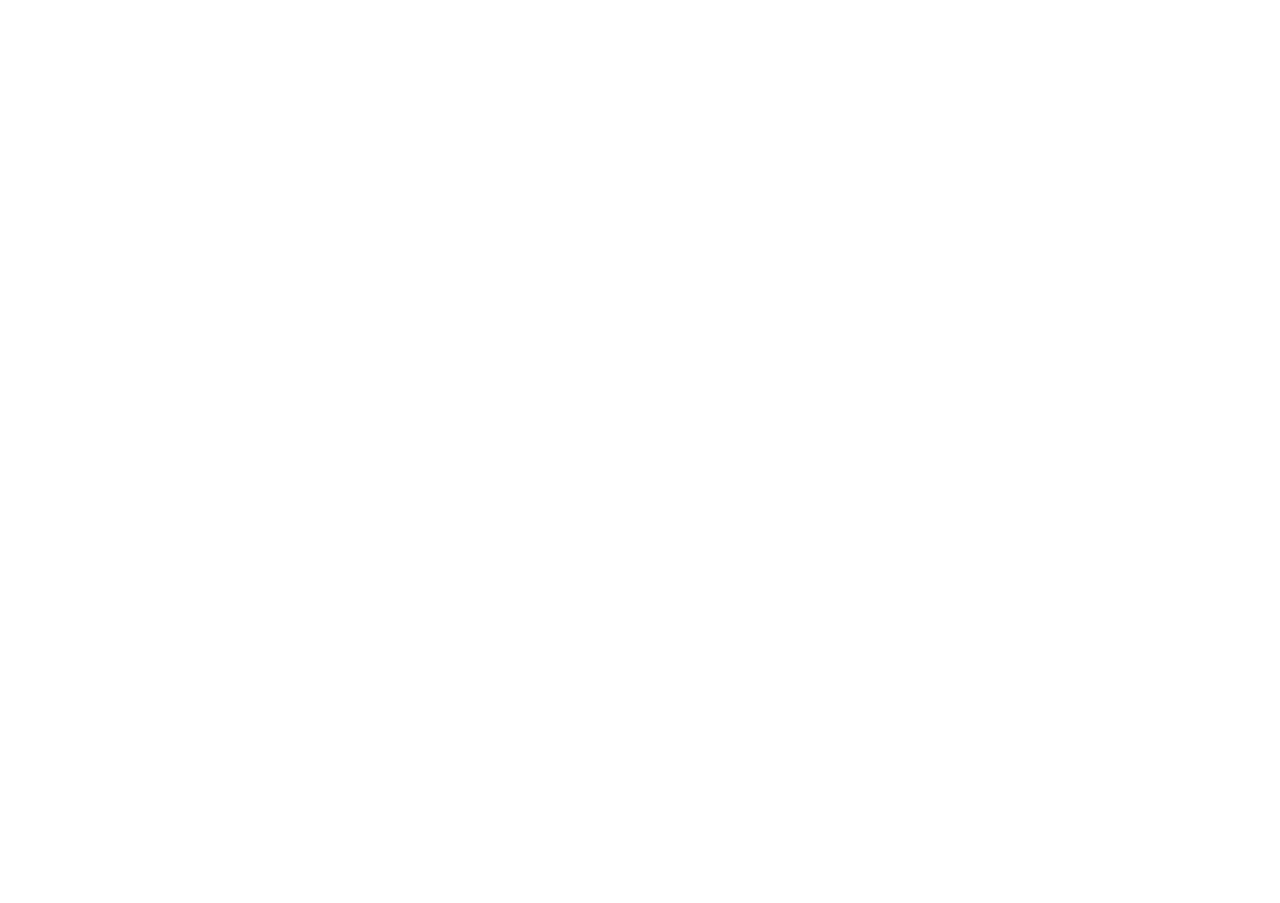
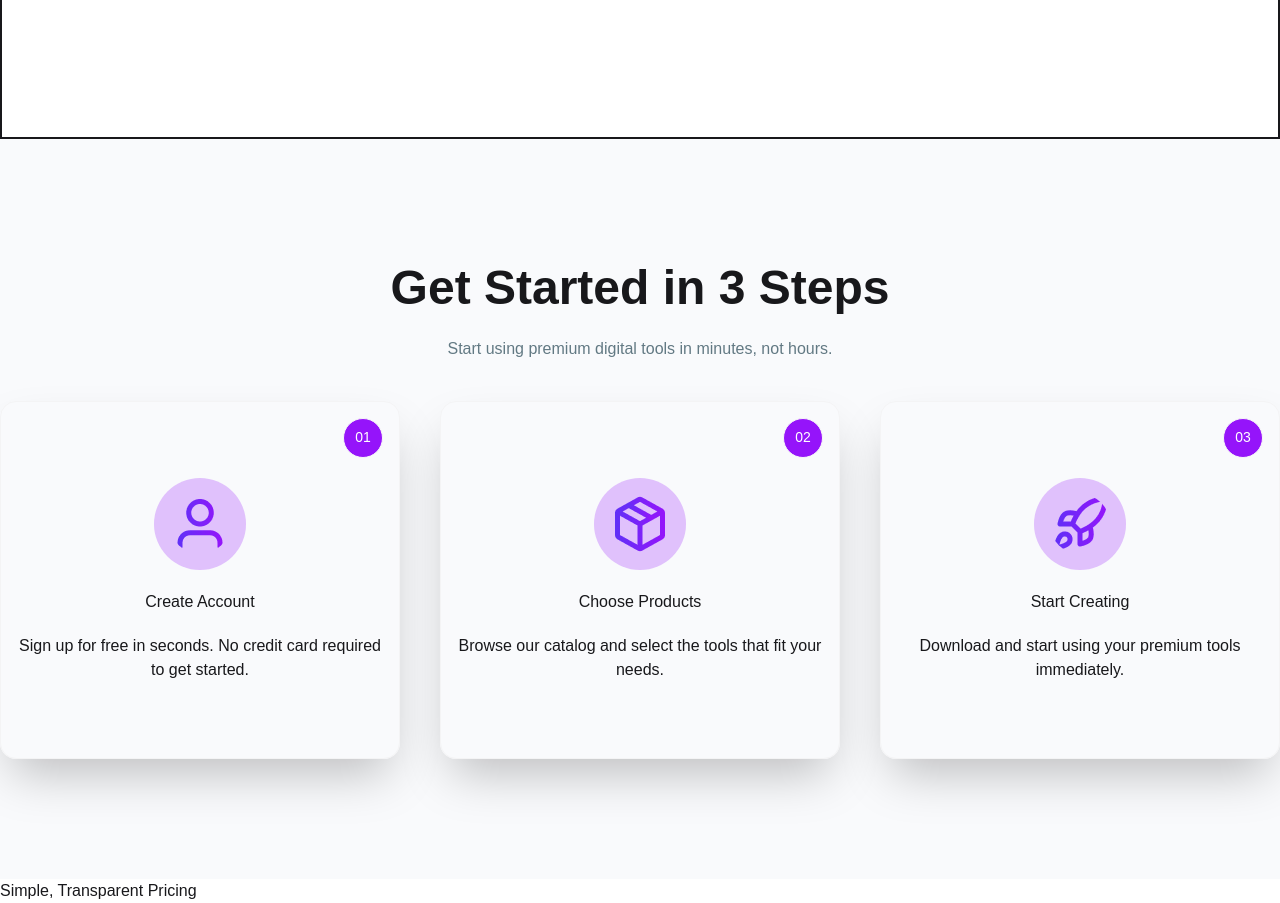
Before and after one commit to Asad-Chowdhury/DigiTools, a React (Vite) app: page / in a window 1280 px wide. Shown: the part 1440-2343 px from the top of the page. Before the commit the page ends 1099 px from the top, so only its background shows below. Built offline with nearby package versions, Linux system fonts and the light colour scheme.

Commit message:
Get Started component completed

```diff
--- a/src/App.jsx
+++ b/src/App.jsx
@@ -1,10 +1,16 @@
 import { useState } from "react";
+import { Suspense } from "react";
 import "./App.css";
 import NavBar from "./Components/NavBar/NavBar";
 import HeroBanner from "./Components/HeroBanner/HeroBanner";
 import Highlights from "./Components/Highlights/Highlights";
+import Products from "./Components/Products/Products";
+import GetStarted from "./Components/GetStarted/GetStarted"
+import Pricing from "./Components/Pricing/Pricing"
+
 
 function App() {
+
   return (
     <>
       <div>
@@ -12,6 +18,9 @@
         <div className="divider"></div>
         <HeroBanner></HeroBanner>
         <Highlights></Highlights>
+        <Products></Products>
+        <GetStarted></GetStarted>
+        <Pricing></Pricing>
       </div>
     </>
   );
--- /dev/null
+++ b/src/Components/GetStarted/GetStarted.jsx
@@ -0,0 +1,83 @@
+import React from "react";
+import userImage from "../../assets/user.png";
+import packageImage from "../../assets/package.png";
+import rocketImage from "../../assets/rocket.png";
+
+
+const GetStarted = () => {
+
+  return (
+    <div className="bg-[#F9FAFC] py-15">
+      <div className="space-y-5 my-15 max-w-7xl m-auto">
+        <h2 className="text-3xl md:text-[48px] font-extrabold text-center">
+          Get Started in 3 Steps
+        </h2>
+        <p className="text-[#627983] text-center">
+          Start using premium digital tools in minutes, not hours.
+        </p>
+
+        <div className="grid md:grid-cols-3 gap-10 my-10">
+          <div className="border border-zinc-100 shadow-2xl rounded-2xl p-4">
+            <div className="relative">
+              <div className="badge bg-[#9514fa] text-white rounded-full w-10 h-10 absolute top-0 right-0 pt">
+                01
+              </div>
+            </div>
+            <div className="my-15 space-y-5">
+              <img
+                src={userImage}
+                alt="userImage"
+                className="place-self-center bg-[#9514fa]/25 rounded-full p-4"
+              />
+              <h2 className="place-self-center">Create Account</h2>
+              <p className="text-center">
+                Sign up for free in seconds. No credit card required to get
+                started.
+              </p>
+            </div>
+          </div>
+
+          <div className="border border-zinc-100 shadow-2xl rounded-2xl p-4">
+            <div className="relative">
+              <div className="badge bg-[#9514fa] text-white rounded-full w-10 h-10 absolute top-0 right-0 pt">
+                02
+              </div>
+            </div>
+            <div className="my-15 space-y-5">
+              <img
+                src={packageImage}
+                alt="packageImage"
+                className="place-self-center bg-[#9514fa]/25 rounded-full p-4"
+              />
+              <h2 className="place-self-center">Choose Products</h2>
+              <p className="text-center">
+                Browse our catalog and select the tools that fit your needs.
+              </p>
+            </div>
+          </div>
+
+          <div className="border border-zinc-100 shadow-2xl rounded-2xl p-4">
+            <div className="relative">
+              <div className="badge bg-[#9514fa] text-white rounded-full w-10 h-10 absolute top-0 right-0 pt">
+                03
+              </div>
+            </div>
+            <div className="my-15 space-y-5">
+              <img
+                src={rocketImage}
+                alt="rocketImage"
+                className="place-self-center bg-[#9514fa]/25 rounded-full p-4"
+              />
+              <h2 className="place-self-center">Start Creating</h2>
+              <p className="text-center">
+                Download and start using your premium tools immediately.
+              </p>
+            </div>
+          </div>
+        </div>
+      </div>
+    </div>
+  );
+};
+
+export default GetStarted;
--- a/src/Components/HeroBanner/HeroBanner.jsx
+++ b/src/Components/HeroBanner/HeroBanner.jsx
@@ -6,7 +6,7 @@
 
 const HeroBanner = () => {
   return (
-    <div className="flex flex-col-reverse md:flex-row gap-5 max-w-7xl m-auto my-15 items-center p-10">
+    <div className="flex flex-col-reverse md:flex-row gap-5 max-w-7xl m-auto md:my-15 items-center p-10">
       <div>
         <div className="space-y-4 flex flex-col justify-center items-center md:justify-start md:items-start">
           <div className="flex items-center gap-2 px-4 py-2 bg-[#E1E7FF] w-fit rounded-full justify-center">
--- /dev/null
+++ b/src/Components/Pricing/Pricing.jsx
@@ -0,0 +1,11 @@
+import React from 'react';
+
+const Pricing = () => {
+    return (
+      <div>
+        <h2>Simple, Transparent Pricing</h2>
+      </div>
+    );
+};
+
+export default Pricing;
--- /dev/null
+++ b/src/Components/Products/Products.jsx
@@ -0,0 +1,11 @@
+import React from 'react';
+
+const Products = () => {
+    return (
+        <div className='h-120 border-2'>
+
+        </div>
+    );
+};
+
+export default Products;
```
